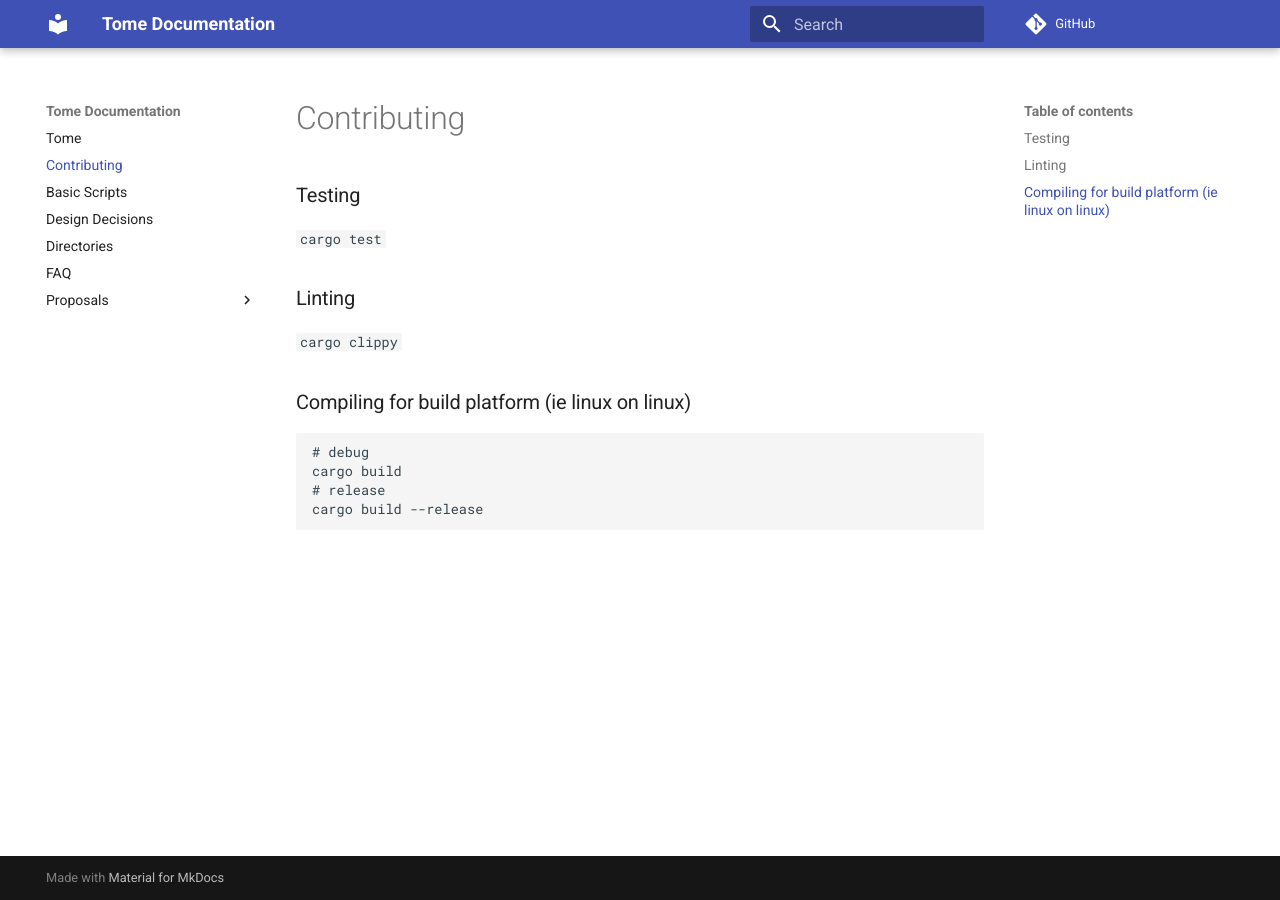
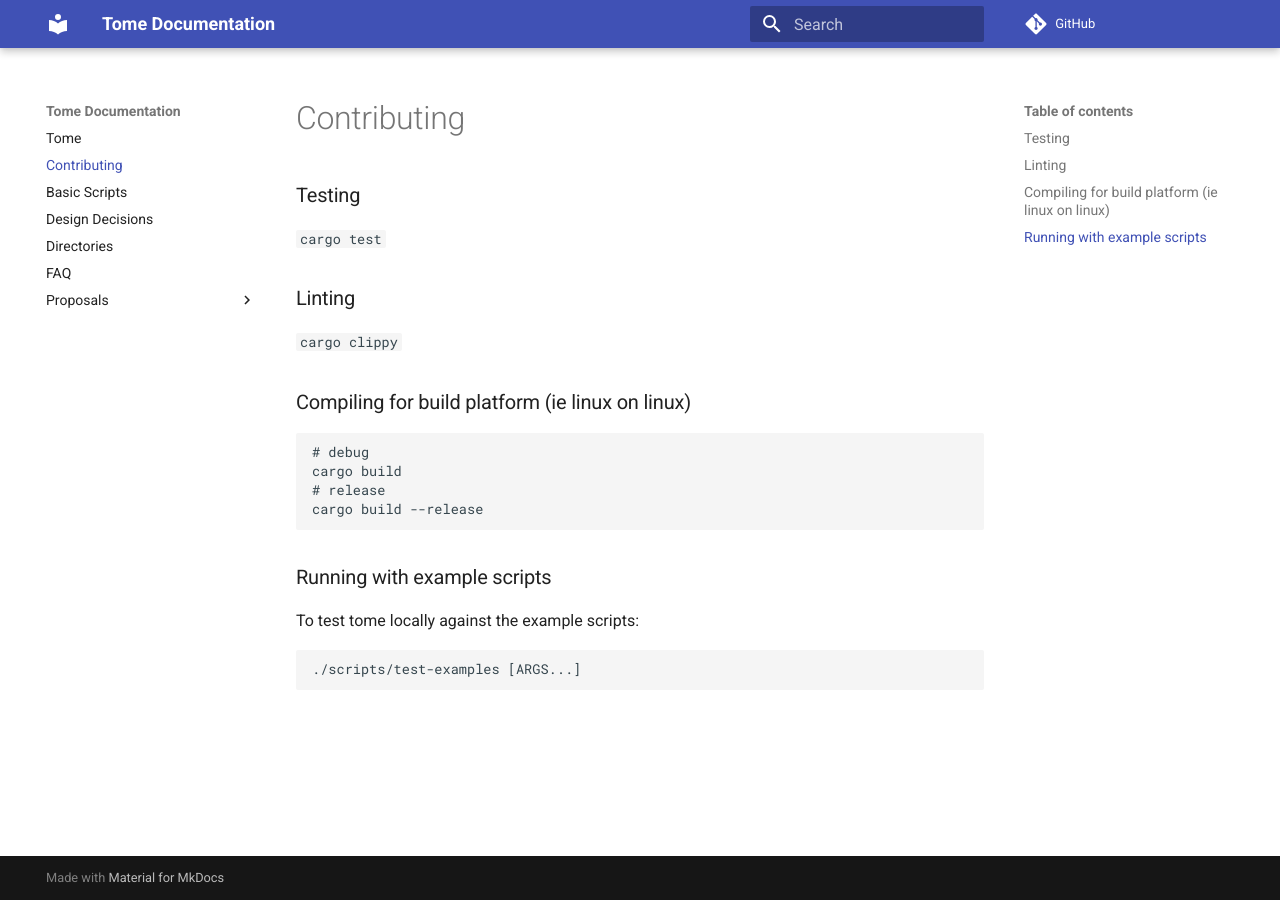
Before and after one commit to toumorokoshi/tome, an MkDocs documentation site: the page built from docs/CONTRIBUTING.md, in a window 1280 px wide. Built offline with MkDocs 1.6.1 and Material for MkDocs 9.7.7, drawn with Linux system fonts in a browser that asks for light colours; comment, search, counter and statistics services are not loaded.

Commit message:
feat: add test-examples bootstrap script to test tome against examples (#76)
## Motivation

Testing tome commands during development currently requires running manual cargo build steps and shell eval commands against the example directory. For example, testing the bar subcommand requires running cargo build and then executing eval on tome init before invoking the generated function.

## Overview of changes

Add a standalone bootstrap script in scripts/test-examples that builds tome in debug mode, initializes the command set directly with example, and forwards all provided arguments to the bootstrapped tome command.

## Details explanation of changes

- Add scripts/test-examples to bootstrap tome with the example directory.
  - It compiles the tome binary with cargo build.
  - It directly initializes tome using the bash shell and the example directory.
  - It forwards all script arguments to the initialized command.
  - It supports direct execution and shell sourcing.
- Add an end-to-end integration test case in scripts/e2e-test.sh to verify scripts/test-examples.
- Document usage of scripts/test-examples in docs/CONTRIBUTING.md.

## Test plan

- Executed scripts/test-examples with no arguments to verify the usage and command listing.
- Executed scripts/test-examples file_example and verified that hello is returned.
- Executed scripts/test-examples dir_example bar and verified that bar is returned.
- Executed scripts/test-examples help file_example and verified help output.
- Sourced scripts/test-examples in a subshell and verified that the tome-example function executes correctly.
- Executed scripts/e2e-test.sh bash and verified that all end-to-end tests pass.
- Executed cargo test and verified all unit tests pass.

````diff
--- a/docs/CONTRIBUTING.md
+++ b/docs/CONTRIBUTING.md
@@ -10,9 +10,17 @@
 
 ### Compiling for build platform (ie linux on linux)
 
-```
+```bash
 # debug
 cargo build
 # release
 cargo build --release
 ```
+
+### Running with example scripts
+
+To test tome locally against the example scripts:
+
+```bash
+./scripts/test-examples [ARGS...]
+```
````
Also changed, not shown: 2 other files.
